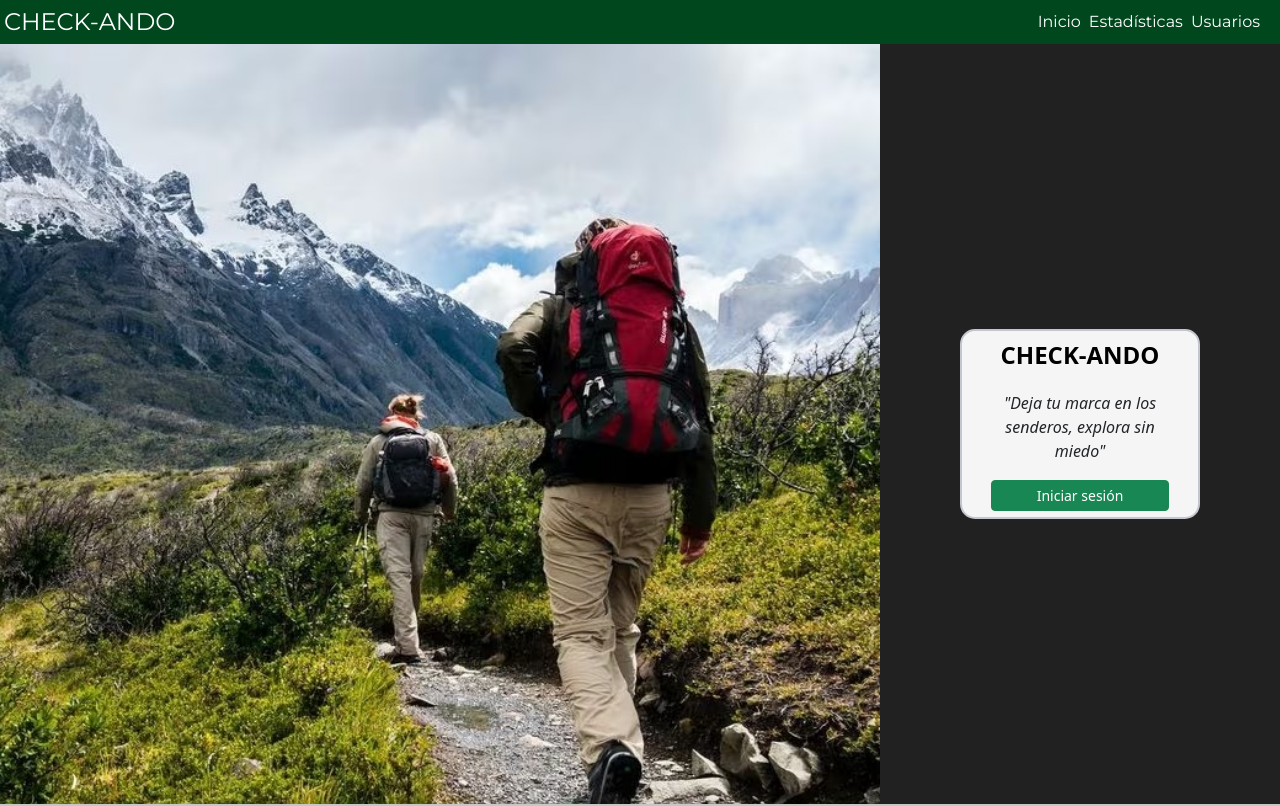
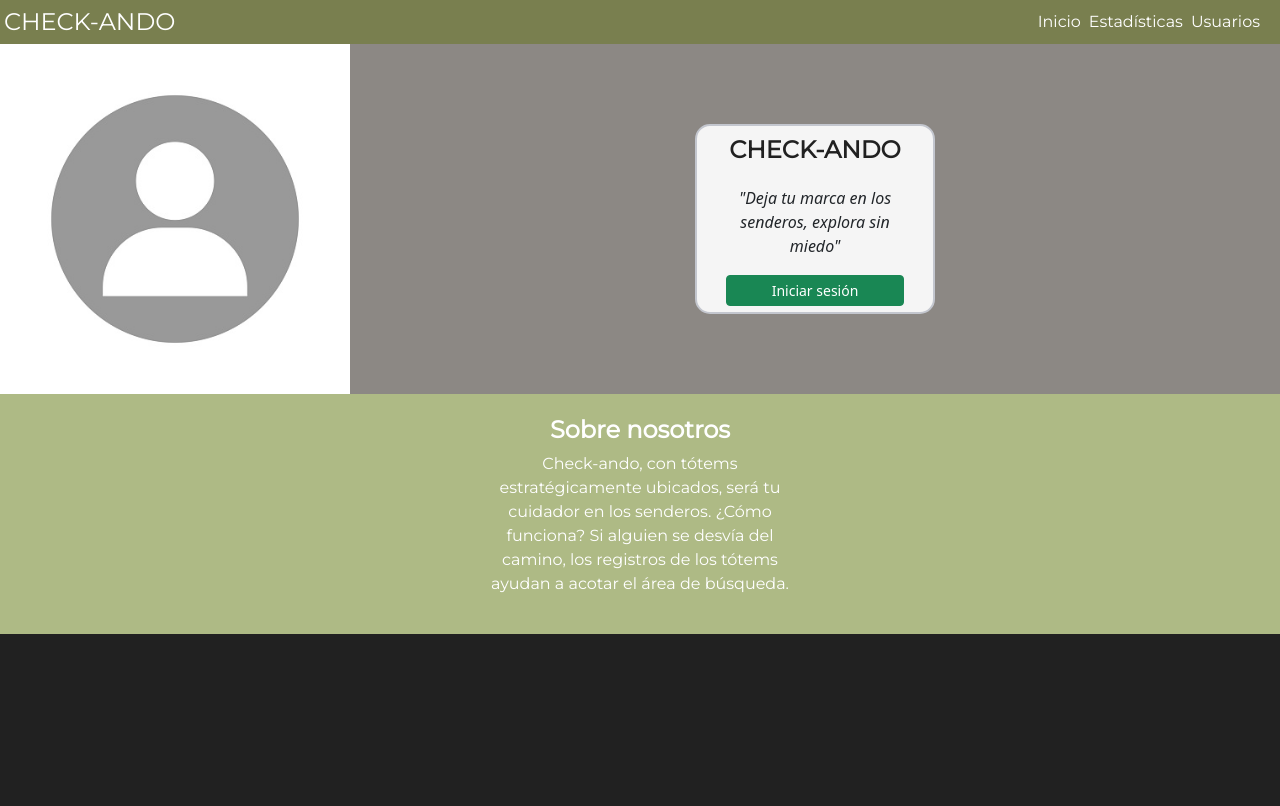
Before and after one commit to mane6867/check-ando-frontend, a React (Vite) app: page / in a window 1280 px wide. Shown: the top 806 px of the page. Built offline with nearby package versions, Linux system fonts and the light colour scheme.

Commit message:
cambio de colores y arreglo perfil usuario

```diff
--- a/src/common/Navbar/Navbar.css
+++ b/src/common/Navbar/Navbar.css
@@ -21,7 +21,7 @@ html, body {
 }
 
 .nav {
-    background-color: #00471e;
+    background-color: #797f4f;
     color: white;
     display: flex;
     justify-content: space-between;
--- a/src/pages/Actividad/TarjetaActividad/TarjetaActividad.css
+++ b/src/pages/Actividad/TarjetaActividad/TarjetaActividad.css
@@ -2,4 +2,5 @@
     position: absolute;
     top: 0;
     right: 0;
+    padding: 10px;
 }
--- a/src/pages/LandingPage/Section-image/SectionImage.css
+++ b/src/pages/LandingPage/Section-image/SectionImage.css
@@ -1,6 +1,6 @@
 .container-lan .img {
-    width: 110vh;
-    height: 95vh;
+    width: 140vh;
+    height: 85vh;
     border-radius: 0px;
     margin: 0 auto;
     background-image: url('../../../assets/senderismo-1.jpg');
@@ -22,7 +22,7 @@
    }
 
 .container-lan .column   .card-details {
-    color: black;
+    color: #212121;
     height: 100%;
     width: 100%;
     gap: .1em;
@@ -41,6 +41,7 @@
    .text-title {
     font-size: 1.5em;
     font-weight: bold;
+    font-family: "Montserrat";
 
    }
 
@@ -50,6 +51,10 @@
     box-shadow: 0 4px 18px 0 rgba(0, 0, 0, 0.25);
    }
 
+   .container-lan .column {
+    background-color: #8c8884;
+   }
+
    .container-lan .column .card:hover .card-button {
     transform: translate(-50%, 50%);
     opacity: 1;
--- a/src/pages/LandingPage/Section-sobrenosotros/SectionSobreNosotros.css
+++ b/src/pages/LandingPage/Section-sobrenosotros/SectionSobreNosotros.css
@@ -1,12 +1,16 @@
+@import url('https://fonts.googleapis.com/css2?family=Montserrat&display=swap');
+
 .cuadro {
     text-align: center;
-    background-color: rgba(255, 255, 255, 0.747);
+    background-color: #aeba85;
     margin-top: 0%;
     margin: 0 auto; /* Centra el contenedor en la página */
     height: 15rem;
     justify-content: center;
     display: flex;
     align-items: center;
+    color: white;
+    font-family: "Montserrat";
 
 }
 
@@ -15,13 +19,15 @@
 
 }
 .text-body-nosotros {
-    color: rgb(35, 35, 35);
+    color: white;
+    font-family: "Montserrat";
    }
 
    /*Text*/
    .text-title-nosotros {
+    font-family: "Montserrat";
     font-size: 1.5em;
     font-weight: bold;
-    font-family: Cambria, Cochin, Georgia, Times, 'Times New Roman', serif;
+    /* font-family: Cambria, Cochin, Georgia, Times, 'Times New Roman', serif; */
 
    }
--- a/src/pages/LandingPage/Section-sobrenosotros/SectionSobreNosotros.jsx
+++ b/src/pages/LandingPage/Section-sobrenosotros/SectionSobreNosotros.jsx
@@ -5,8 +5,8 @@ export default function SectionSobreNosotros(){
     return(
     <div className="cuadro">
         <div className='item'>
-            <p className='text-title-nosotros'>Sobre nosotros</p>
-            <p className='text-body-nosotros'> Breve descripción sobre nosotras.</p>
+            <h5 className='text-title-nosotros'>Sobre nosotros</h5>
+            <p className='text-body-nosotros'> Check-ando, con tótems estratégicamente ubicados, será tu cuidador en los senderos. ¿Cómo funciona? Si alguien se desvía del camino, los registros de los tótems ayudan a acotar el área de búsqueda.</p>
         </div>
     </div>)
 }
--- /dev/null
+++ b/src/pages/Usuarios/PerfilUsuario/FotoPerfil/FotoPerfil.css
@@ -0,0 +1,61 @@
+.container-lan .img {
+    width: 350px;
+    height: 350px;
+    border-radius: 0px;
+    margin: 0 auto;
+    background-image: url('./perfil.jpeg');
+    background-size: cover;
+
+  }
+
+
+.container-lan .column  .card {
+    width: 240px;
+    height: 190px;
+    border-radius: 15px;
+    background: #f5f5f5;
+    position: relative;
+    padding: 1.8rem;
+    border: 2px solid #c3c6ce;
+    transition: 0.5s ease-out;
+    overflow: visible;
+   }
+
+.container-lan .column   .card-details {
+    color: #212121;
+    height: 100%;
+    width: 100%;
+    gap: .1em;
+    display: grid;
+    place-content: center;
+   }
+
+
+
+.text-body {
+    color: rgb(134, 134, 134);
+    font-style: italic;
+   }
+
+   /*Text*/
+   .text-title {
+    font-size: 1.5em;
+    font-weight: bold;
+    font-family: "Montserrat";
+
+   }
+
+   /*Hover*/
+   .container-lan .column .card:hover {
+    border-color: rgb(28, 108, 48);
+    box-shadow: 0 4px 18px 0 rgba(0, 0, 0, 0.25);
+   }
+
+   .container-lan .column {
+    background-color: #8c8884;
+   }
+
+   .container-lan .column .card:hover .card-button {
+    transform: translate(-50%, 50%);
+    opacity: 1;
+   }
--- /dev/null
+++ b/src/pages/Usuarios/PerfilUsuario/FotoPerfil/FotoPerfil.jsx
@@ -0,0 +1,10 @@
+import './FotoPerfil.css'
+
+export default function SectionImage(){
+
+    return(
+    <div className="container-lan" >
+        <div class="img"></div>
+    </div>
+    )
+}
--- a/src/pages/Usuarios/PerfilUsuario/PerfilUsuario.jsx
+++ b/src/pages/Usuarios/PerfilUsuario/PerfilUsuario.jsx
@@ -2,6 +2,7 @@ import React from 'react';
 import { useParams } from 'react-router-dom';
 import TarjetaActividad from '../../Actividad/TarjetaActividad/TarjetaActividad';
 import "./../../../assets/mapa.jpeg"
+import FotoPerfil from "./FotoPerfil/FotoPerfil.jsx"
 
 export default function PerfilUsuario(){
 
@@ -29,8 +30,11 @@ export default function PerfilUsuario(){
             <br></br>
             <div className="row">
                 <div className="col-md-4">
-                    <div className="div-cuadrado-con-fondo">
-                    </div>
+                    <br></br>
+                    <br></br>
+                    <FotoPerfil/>
+                    <br></br>
+                    <br></br>
                     <br></br>
                     <button className="btn btn-primary mt-2 btn-success">Editar</button>
                     <br></br>
@@ -39,22 +43,27 @@ export default function PerfilUsuario(){
                 <div className="col-md-4">
                     <br></br>
                     <h3 class="text-start" style={ { color:"white" } }> { nombre } </h3>
-                    <p style={ pStyle }>ID Usuario: 35</p>
-                    <p style={ pStyle }>218388101</p>
-                    <p style={ pStyle }> {nombre.toLowerCase().split(" ")}@mail.com</p>
-                    <p style={ pStyle }>Contacto de emergencia: {<br/>} Claudia Montero</p>
-                    <p style={ pStyle }> Celular contacto de emergiencia {<br/>} +56965966038</p>
-                    <h1 class="text-start" style={ { color:"white" } }>Situación actual</h1>
+                    <div style={ {backgroundColor:"#aeba85", borderRadius: "10px", padding: "25px"} }>
+                        <p style={ pStyle }>ID Usuario: 35</p>
+                        <p style={ pStyle }>218388101</p>
+                        <p style={ pStyle }> {nombre.toLowerCase().split(" ")}@mail.com</p>
+                        <p style={ pStyle }>Contacto de emergencia: {<br/>} Claudia Montero</p>
+                        <p style={ pStyle }> Celular contacto de emergiencia {<br/>} +56965966038</p>
+                    </div>
+                    <br></br>
+                    <h3 class="text-start" style={ { color:"white" } }>Situación actual</h3>
+                    <div style={ {backgroundColor:"#aeba85", borderRadius: "10px", padding: "25px"} }>
                     <p style={ pStyle }>Último checkpoint marcado: 4</p>
                     <p style={ pStyle }>Hora último marcado: 15:34</p>
                     <p style={ pStyle }>Próximo checkpoint esperado: 5</p>
                     <p style={ pStyle }>Hora esperada siguiente marcado: 16:12</p>
-                    <h3 class="text-start" style={ { color:"white" } }>Alerta: Desactivada</h3>
+                    {/* <h6 class="text-start" style={ { color:"white" } }>Alerta: Desactivada</h6> */}
+                    </div>
                 </div>
                 <div className="col-md-4">
                     <br></br>
                     <h3 class="text-start" style={ {color: "white"} }>Registro de Actividad</h3>
-                    <div style={ { backgroundColor: "#00471e", height: '70vh', overflow:"scroll" } }>
+                    <div style={ { backgroundColor: "#aeba85", height: '72vh', overflow:"scroll", borderRadius: "10px"} }>
                         {actividades.map((actividad) => (
                             <div key={actividad.id} className="column">
                                 <TarjetaActividad nombre={nombre} tiempo={actividad.tiempo} actividad={actividad.actividad}/>
--- a/src/pages/Usuarios/TarjetaUsuario/TarjetaUsuario.css
+++ b/src/pages/Usuarios/TarjetaUsuario/TarjetaUsuario.css
@@ -5,7 +5,7 @@
 .card_user {
     width: 300px;
     height: 120px;
-    background: #198754;
+    background: #797f4f;
     box-shadow: 0 1px 25px rgba(85, 84, 84, 0.2);
     padding: 12px 12px;
 }
--- a/src/pages/Usuarios/Usuarios/Usuarios.jsx
+++ b/src/pages/Usuarios/Usuarios/Usuarios.jsx
@@ -61,7 +61,7 @@ export default function Usuarios(){
         <input type="text" class="form-control" placeholder="RUT/DNI" aria-label="" aria-describedby="basic-addon1" style={ inputStyle }/>
         </div>
         <Link to='/agregar-usuario'>
-            <button class="btn btn-outline-secondary" type="button" className="btn btn-success" style={ buttonStyle }>Agegar Usuario</button>
+            <button class="btn btn-outline-secondary" type="button" className="btn btn-success" style={ buttonStyle }>Agregar Usuario</button>
         </Link>
     </div>
     <div className="tablero">
```
Also changed, not shown: src/pages/Usuarios/PerfilUsuario/PerfilUsuario.css (+5 -3 lines), src/pages/Usuarios/PerfilUsuario/FotoPerfil/perfil.jpeg (renamed from src/pages/Usuarios/PerfilUsuario/perfil.jpeg).
